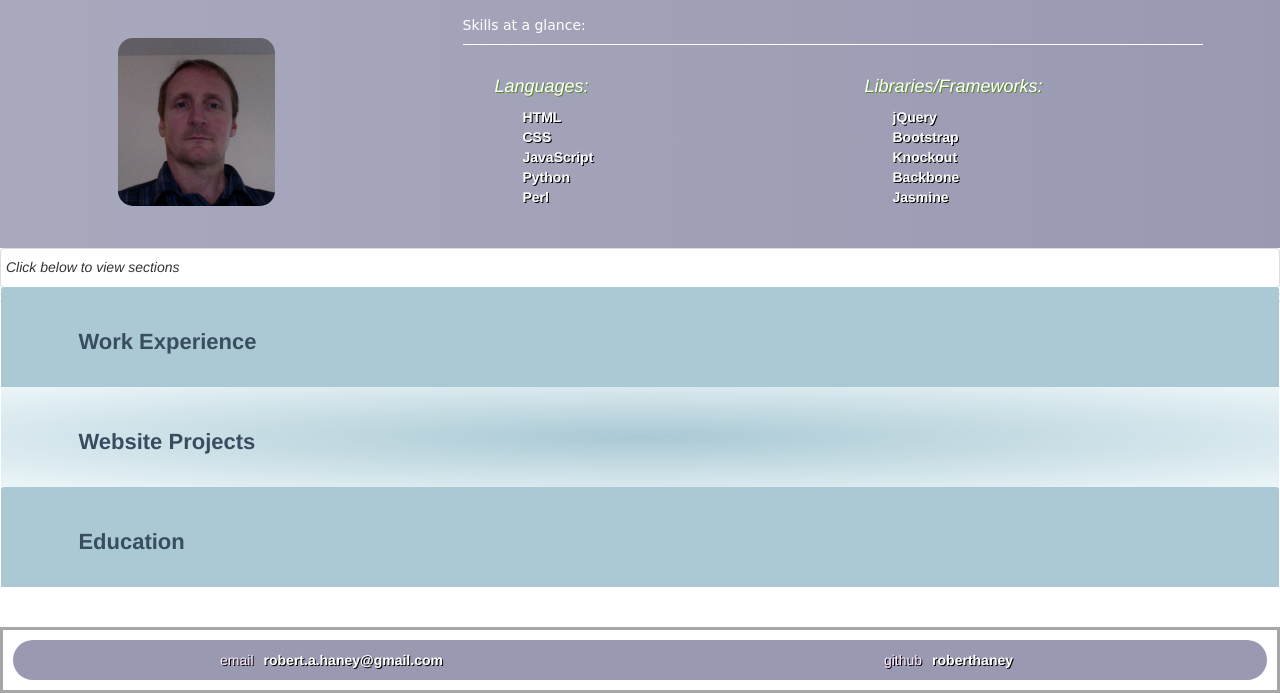
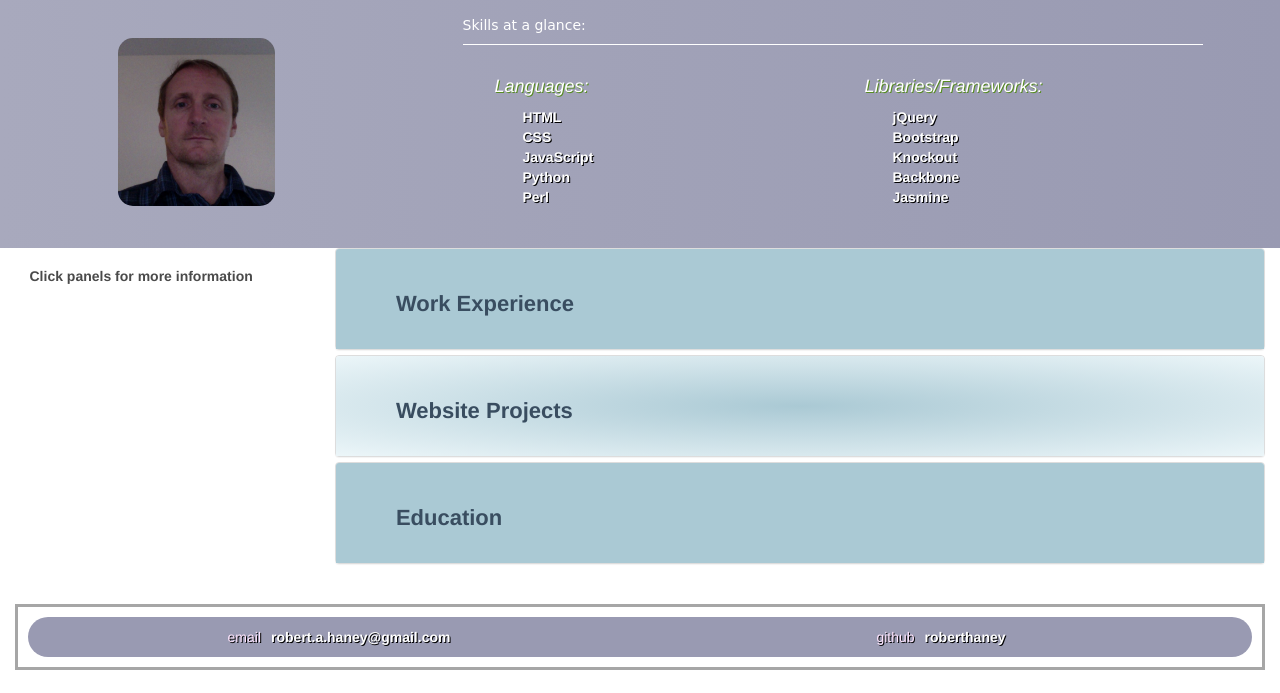
Before and after one commit to roberthaney/roberthaney.github.io, a plain HTML site: page index.html in a window 1280 px wide. Shown: the part 115-808 px from the top of the page. Drawn offline with Linux system fonts and the light colour scheme.

Commit message:
style: Reformatted panel section

```diff
--- a/index.html
+++ b/index.html
@@ -28,36 +28,40 @@
     </header>
 
     <!--Content section with information from bio, work and education objects in panel format-->
-    <section class="panel-group row" id="accordion">
+    <section class="row">
+    <div class="col-md-3">
+      <h4>Click panels for more information</h4>
+    </div>
+    <div class="panel-group col-md-9" id="accordion">
       <div class="panel panel-default">
-        <p><em>Click below to view sections</em></p>
-        <div class="panel-heading col-xs-12">
+        <div class="panel-heading">
           <h2 class="panel-title section-head-text"><a data-toggle="collapse" data-parent="#accordion" href="#collapseOne">Work Experience</a></h2>
         </div>
-        <div id="collapseOne" class="panel-collapse collapse col-xs-12">
+        <div id="collapseOne" class="panel-collapse collapse">
           <div id="workExperience" class="panel-body">
           </div>
         </div>
       </div>
       <div class="panel panel-default">
-        <div class="panel-heading col-xs-12" id="middle-panel">
+        <div class="panel-heading" id="middle-panel">
           <h2 class="panel-title section-head-text projects"><a data-toggle="collapse" data-parent="#accordion" href="#collapseTwo">Website Projects</a></h2>
         </div>
-        <div id="collapseTwo" class="panel-collapse collapse col-xs-12">
+        <div id="collapseTwo" class="panel-collapse collapse">
           <div id="projects" class="panel-body">
           </div>
         </div>
       </div>
       <div class="panel panel-default">
-        <div class="panel-heading col-xs-12">
+        <div class="panel-heading">
           <h2 class="panel-title section-head-text"><a data-toggle="collapse" data-parent="#accordion" href="#collapseThree">Education</a></h2>
         </div>
-        <div id="collapseThree" class="panel-collapse collapse col-xs-12">
+        <div id="collapseThree" class="panel-collapse collapse">
           <div id="education" class="panel-body">
           </div>
         </div>
-      </section>
+      </div>
     </div>
+    </section>
 
     <footer>
       <div class="row" id="footer-insert">
```
Also changed, not shown: 1 other file.
